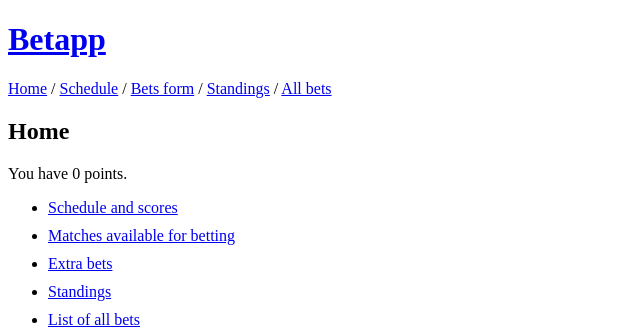
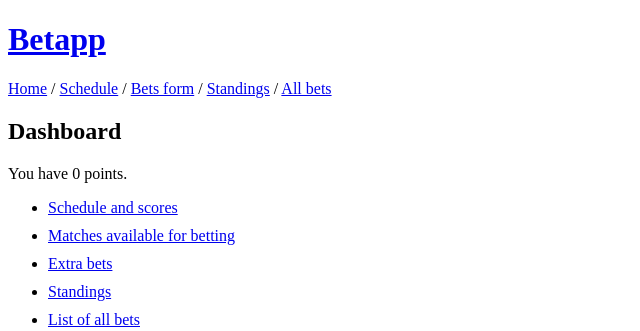
Before and after one commit to jackom09/betproject, a Django app: page /betapp/ in a window 1280 px wide. Shown: the part 26-357 px from the top of the page, without its empty margins (0-640 px from the left). Run offline with Django 3.2, Linux system fonts and the light colour scheme; the visitor is signed in with stand-in values (Sample User, id 1); data that the repository does not hold is empty.

Commit message:
Some minor changes.

```diff
--- a/betapp/templates/betapp/index.html
+++ b/betapp/templates/betapp/index.html
@@ -3,7 +3,7 @@
 {% block title %}Home page{% endblock %}
 
 {% block content %}
-    <h2>Home</h2>
+    <h2>Dashboard</h2>
     <p>You have {{ points }} points.</p>
     <ul>
         <li style="padding-bottom: 10px"><a href="{% url 'match_list' %}">Schedule and scores</a></li>
```
